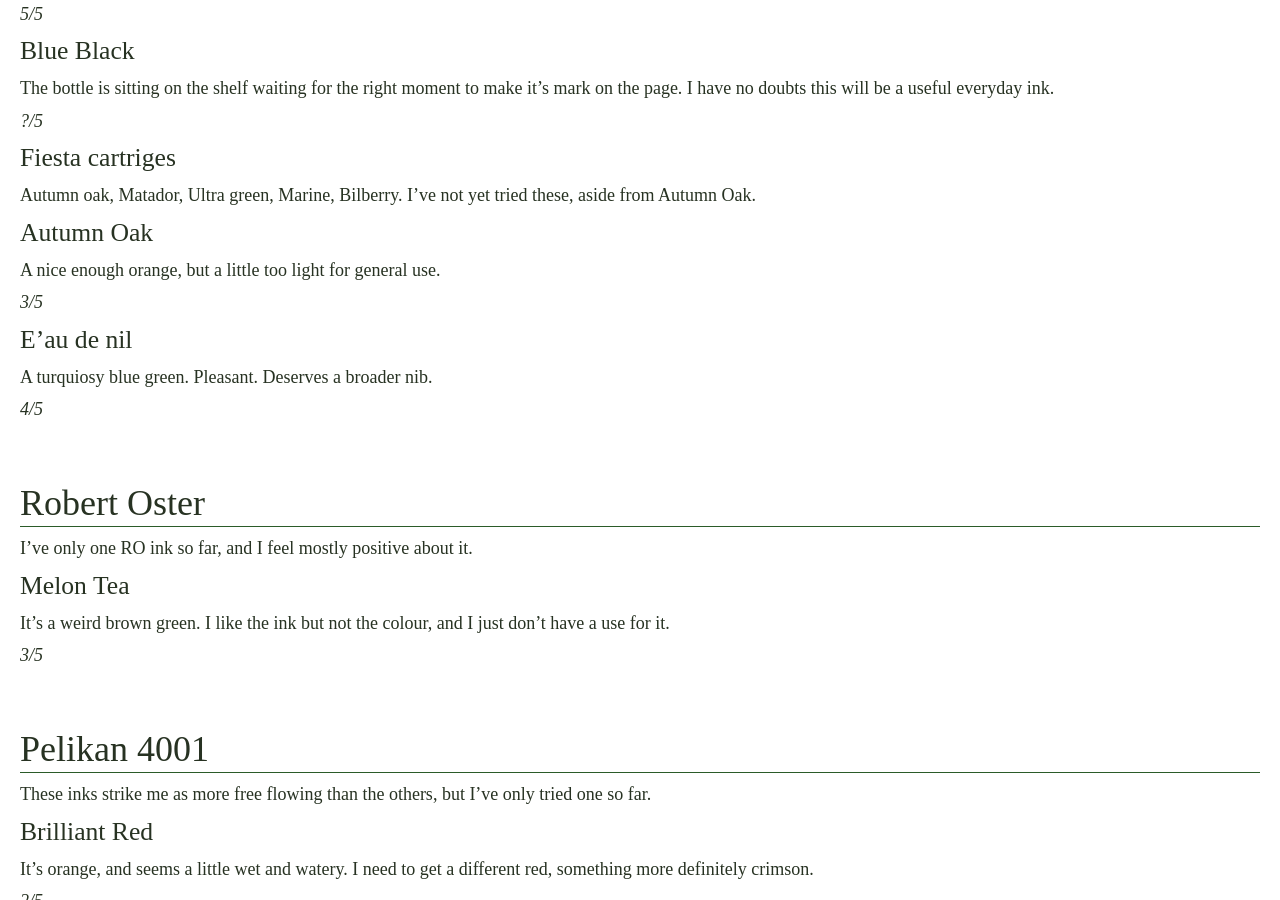
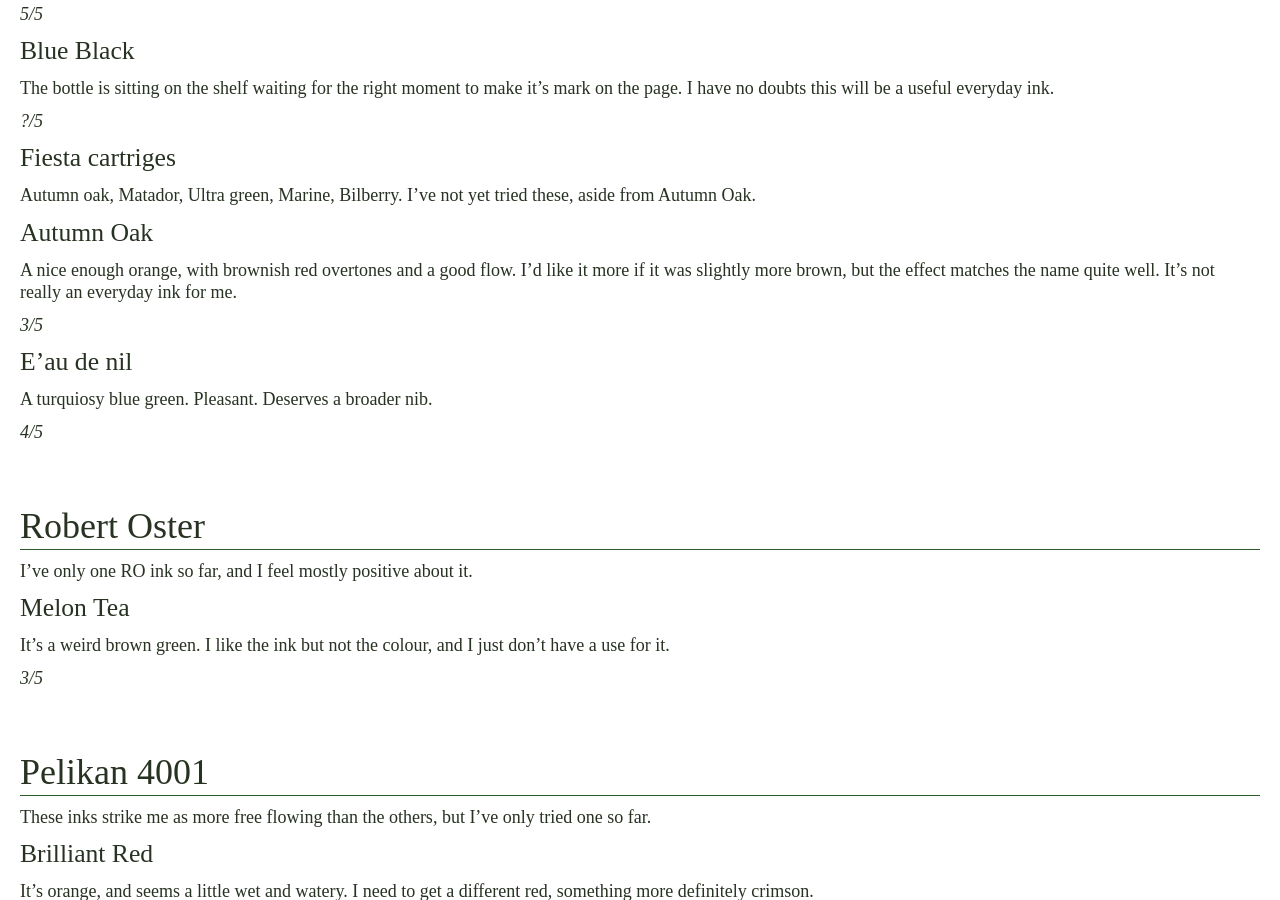
Before and after one commit to antonyh/randonomicon, a Jekyll site: the page built from _posts/2023-08-23-fountain-pen-ink.markdown, in a window 1280 px wide and 900 px high, scrolled down 484 px. Built offline with Jekyll 4.4.1, drawn with Linux system fonts in a browser that asks for light colours; comment, search, counter and statistics services are not loaded.

Commit message:
Correction to content on fountain pen inks.

```diff
--- a/_posts/2023-08-23-fountain-pen-ink.markdown
+++ b/_posts/2023-08-23-fountain-pen-ink.markdown
@@ -39,7 +39,7 @@ Autumn oak, Matador, Ultra green, Marine, Bilberry.
 I've not yet tried these, aside from Autumn Oak.
 
 ### Autumn Oak
-A nice enough orange, but a little too light for general use.
+A nice enough orange, with brownish red overtones and a good flow. I'd like it more if it was slightly more brown, but the effect matches the name quite well. It's not really an everyday ink for me.
 
 _3/5_
 
```
